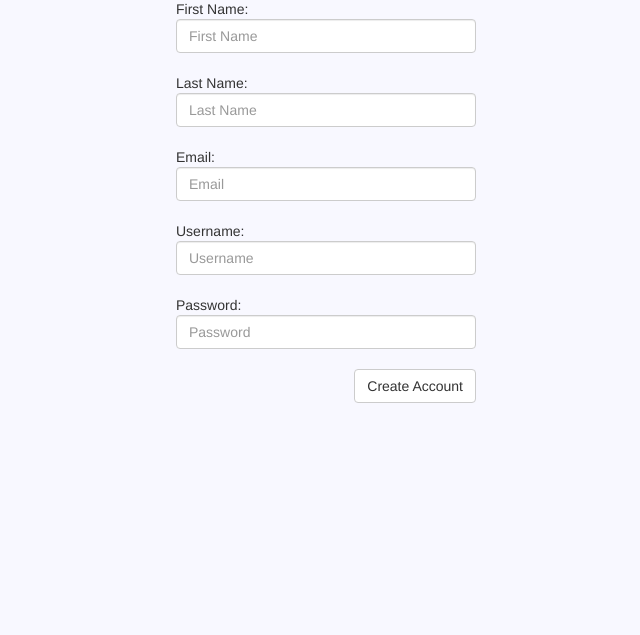
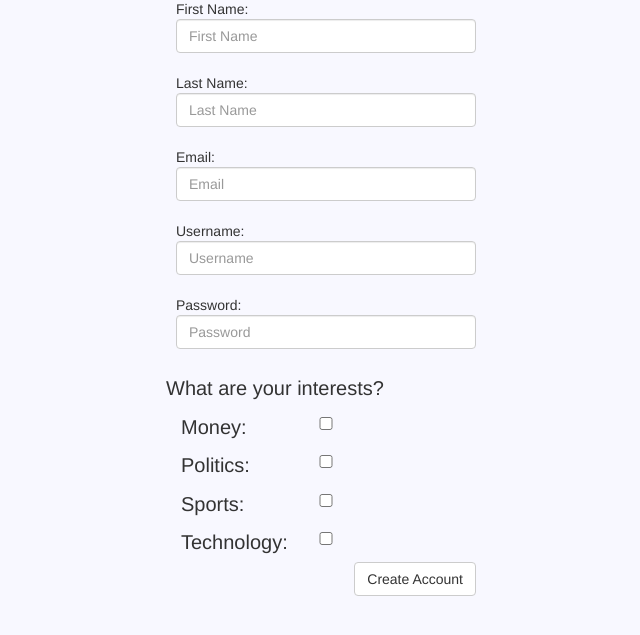
Before and after one commit to gfawcett22/WebProgrammingProject, a PHP site: page /createAccount.php in a window 1280 px wide. Shown: the part 91-726 px from the top of the page, without its empty margins (314-954 px from the left). Run offline with PHP 8.4, Linux system fonts and the light colour scheme.

Commit message:
Added preferences to create account

```diff
--- a/createAccount.php
+++ b/createAccount.php
@@ -28,6 +28,7 @@ if(isset($_SESSION['inputUsername']) && isset($_SESSION['inputEmail']) && isset(
     <meta name="viewport" content="width=device-width, initial-scale=1.0" />
     <link href="./styles/bootstrap.min.css" rel="stylesheet" />
     <link href="styles/login.css" rel="stylesheet"/>
+    <script href="./scripts/jquery-2.2.2.min.js"></script>
     <script src="./scripts/bootstrap.min.js"></script>
 </head>
 <body>
@@ -39,7 +40,7 @@ if(isset($_SESSION['inputUsername']) && isset($_SESSION['inputEmail']) && isset(
     </div>
     <br/>
     <br/>
-    <form method="post" action="processCreateAccount.php" method="post" >
+    <form method="post" action="processCreateAccount.php" >
         <span>First Name:</span>
         <input type="text" class="form-control" name="firstname" placeholder="First Name" value = "<?php echo $inputFirstName; ?>" />
         <br>
@@ -55,7 +56,30 @@ if(isset($_SESSION['inputUsername']) && isset($_SESSION['inputEmail']) && isset(
         <span>Password:</span>
         <input type="password" class="form-control" name="password" placeholder="Password" required />
         <br />
-        <div class="btn-group" id="login">
+        <div class="row">
+            <span class="text">What are your interests?</span>
+        </div>
+        <div class="row">
+            <span class="text col-md-4">Money: </span>
+            <input type="checkbox" class="col-md-4" name="money" id="money">
+            <div class="col-md-4"></div>
+        </div>
+        <div class="row">
+            <span class="text col-md-4">Politics: </span>
+            <input type="checkbox" class="col-md-4" name="politics" id="politics">
+            <div class="col-md-4"></div>
+        </div>
+        <div class="row">
+            <span class="text col-md-4">Sports: </span>
+            <input type="checkbox" class="col-md-4" name="sports" id="sports">
+            <div class="col-md-4"></div>
+        </div>
+        <div class="row">
+            <span class="text col-md-4">Technology: </span>
+            <input type="checkbox" class="col-md-4" name="technology" id="technology">
+            <div class="col-md-4"></div>
+        </div>
+        <div class='btn-group' id="login">
             <button type="submit" class="btn btn-default">Create Account</button>
         </div>
     </form>
--- a/saveProfile.php
+++ b/saveProfile.php
@@ -14,7 +14,7 @@ if(isset($fileToMove)) {
 //do nothing
     } else {
         //header('Location: ./viewProfile.php?action=filefailed');
-        exit();
+        //exit();
     }
 }
 
--- a/styles/login.css
+++ b/styles/login.css
@@ -26,3 +26,9 @@ body{
 #createBtn{
     float:right;
 }
+.text{
+    font-size: 20px;
+}
+.row{
+    padding: 5px;
+}
```
Also changed, not shown: processCreateAccount.php (+27 -0 lines).
